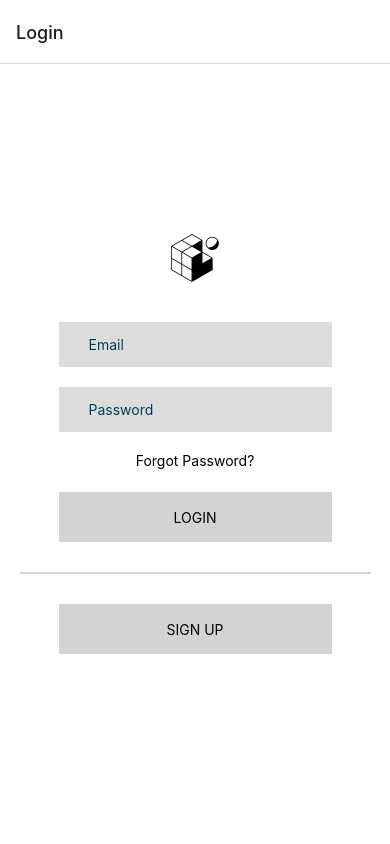
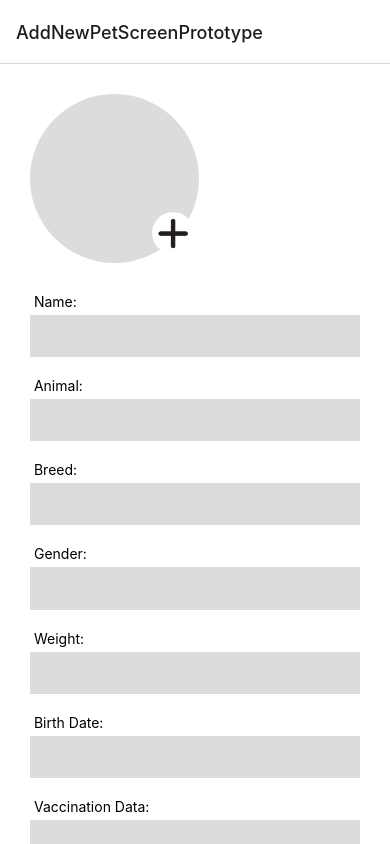
Before and after one commit to Junhyeok-Hong/ExampleReactNativeApp, a React Native app: screen /AddNewPetScreenPrototype in a window 390 px wide. Built offline with nearby package versions, Linux system fonts and the light colour scheme.

Commit message:
Starting working on the actual AddNewPetScreenPrototype

```diff
--- a/AddNewPetScreen.js
+++ b/AddNewPetScreen.js
@@ -11,7 +11,7 @@ Reference website:
 */
 
 import { StatusBar } from "expo-status-bar";
-import React, { useState } from "react";
+//import React, { useState } from "react";
 import {
   StyleSheet,
   Text,
@@ -26,8 +26,21 @@ import {
 } from "react-native";
 import { Calendar, CalendarList, Agenda } from "react-native-calendars";
 import { DataTable } from "react-native-paper";
+import * as React from "react";
+import { useState } from "react";
+import { NavigationContainer } from "@react-navigation/native";
+import { createNativeStackNavigator } from "@react-navigation/native-stack";
+import { DATA } from "./Data.js";
 
-export default function AddNewPetScreen() {
+const pet2Image = require("./assets/pug-2648774_1920.jpeg");
+const pet3Image = require("./assets/domestic-dog_thumb_4x3.webp");
+
+export default function AddNewPetScreen({ navigation }) {
+  const [name, setName] = useState("");
+  const [gender, setGender] = useState("");
+  const [weight, setWeight] = useState("");
+  const [age, setAge] = useState("");
+  const [description, setDescription] = useState("");
   return (
     <SafeAreaView style={styles.container}>
       <ScrollView style={styles.scrollView}>
@@ -45,6 +58,7 @@ export default function AddNewPetScreen() {
             placeholder="Name"
             placeholderTextColor="#003f5c"
             secureTextEntry={false}
+            onChangeText={(name) => setName(name)}
           />
         </View>
 
@@ -54,6 +68,7 @@ export default function AddNewPetScreen() {
             placeholder="Gender"
             placeholderTextColor="#003f5c"
             secureTextEntry={false}
+            onChangeText={(gender) => setGender(gender)}
           />
         </View>
 
@@ -63,6 +78,7 @@ export default function AddNewPetScreen() {
             placeholder="Birth Date"
             placeholderTextColor="#003f5c"
             secureTextEntry={false}
+            onChangeText={(age) => setAge(age)}
           />
         </View>
 
@@ -83,6 +99,7 @@ export default function AddNewPetScreen() {
             placeholder="Weight"
             placeholderTextColor="#003f5c"
             secureTextEntry={false}
+            onChangeText={(weight) => setWeight(weight)}
           />
         </View>
 
@@ -127,13 +144,34 @@ export default function AddNewPetScreen() {
             placeholder="Notes"
             placeholderTextColor="#003f5c"
             secureTextEntry={false}
+            onChangeText={(description) => setDescription(description)}
           />
         </View>
 
         <View style={styles.lineStyle} />
 
         <TouchableOpacity style={styles.doneBtn}>
-          <Text style={styles.loginText}>DONE</Text>
+          <Text
+            style={styles.loginText}
+            onPress={() => {
+              {
+                DATA.push({
+                  key: "key2",
+                  image: pet2Image,
+                  name: name,
+                  gender: gender,
+                  weight: weight,
+                  age: age,
+                  description: description,
+                });
+              }
+              {
+                navigation.navigate("List");
+              }
+            }}
+          >
+            DONE
+          </Text>
         </TouchableOpacity>
       </ScrollView>
     </SafeAreaView>
--- /dev/null
+++ b/AddNewPetScreenPrototype.js
@@ -0,0 +1,242 @@
+/*
+The basic ideas are taken from the AddNewPetScreen.js file
+*/
+
+import { StatusBar } from "expo-status-bar";
+import {
+  StyleSheet,
+  Text,
+  View,
+  Image,
+  TextInput,
+  Button,
+  TouchableOpacity,
+  SafeAreaView,
+  ScrollView,
+  Dimensions,
+} from "react-native";
+import { Calendar, CalendarList, Agenda } from "react-native-calendars";
+import { DataTable } from "react-native-paper";
+import * as React from "react";
+import { useState } from "react";
+import { NavigationContainer } from "@react-navigation/native";
+import { createNativeStackNavigator } from "@react-navigation/native-stack";
+import { DATA } from "./Data.js";
+
+/* DATA SYNTAX:
+ * key: <???>,
+ * image: <Text>,                         ### Image URL? => How does this work with accessing phone images?
+ * name: <Text>,                          ### Limit the number of characters?
+ * animal: <Text>,                        ### Drop down selection (dog & cat for now)
+ * breed: <Text>,                         ### Limit the number of characters?
+ * gender: <Text>,                        ### Drop down selection
+ * weight: <Number>,                      ### In pounds or kg
+ * birth_date: <Date>,                    ### Drop down Calendar Selection
+ * age: <Number>,                         ### Auto calculated from birth_date
+ * vaccination_data: {<Text, Date, Text>} ### List of vacc name, date & location
+ * notes: <Text>,                         ### Limit the number of characters?
+ */
+
+export default function AddNewPetScreenPrototype({ navigation }) {
+  // The variables to be stored as an object in the database
+  const [key, setKey] = useState("");
+  const [image, setImage] = useState("");
+  const [name, setName] = useState("");
+  const [animal, setAnimal] = useState("");
+  const [breed, setBreed] = useState("");
+  const [gender, setGender] = useState("");
+  const [weight, setWeight] = useState("");
+  const [birth_date, setBirthDate] = useState("");
+  const [age, setAge] = useState("");
+  const [vaccination_data, setVaccinationData] = useState("");
+  const [notes, setNotes] = useState("");
+
+  return (
+    <SafeAreaView style={styles.container}>
+      <ScrollView style={styles.scrollView}>
+        <View style={styles.imageView}>
+          <Image style={styles.image} />
+          <TouchableOpacity style={styles.addBtn}>
+            <Image
+              style={styles.plusImage}
+              source={require("./assets/plus.jpg")}
+            />
+          </TouchableOpacity>
+        </View>
+
+        <Text style={styles.textStyle}> Name: </Text>
+
+        <View style={styles.inputView}>
+          <TextInput
+            style={styles.TextInput}
+            secureTextEntry={false}
+            onChangeText={(name) => setName(name)}
+          />
+        </View>
+
+        <Text style={styles.textStyle}> Animal: </Text>
+
+        <View style={styles.inputView}>
+          <TextInput
+            style={styles.TextInput}
+            secureTextEntry={false}
+            onChangeText={(animal) => setAnimal(animal)}
+          />
+        </View>
+
+        <Text style={styles.textStyle}> Breed: </Text>
+
+        <View style={styles.inputView}>
+          <TextInput
+            style={styles.TextInput}
+            secureTextEntry={false}
+            onChangeText={(breed) => setBreed(breed)}
+          />
+        </View>
+
+        <Text style={styles.textStyle}> Gender: </Text>
+
+        <View style={styles.inputView}>
+          <TextInput
+            style={styles.TextInput}
+            secureTextEntry={false}
+            onChangeText={(gender) => setGender(gender)}
+          />
+        </View>
+
+        <Text style={styles.textStyle}> Weight: </Text>
+
+        <View style={styles.inputView}>
+          <TextInput
+            style={styles.TextInput}
+            secureTextEntry={false}
+            onChangeText={(weight) => setWeight(weight)}
+          />
+        </View>
+
+        <Text style={styles.textStyle}> Birth Date: </Text>
+
+        <View style={styles.inputView}>
+          <TextInput
+            style={styles.TextInput}
+            secureTextEntry={false}
+            onChangeText={(birth_date) => setBirthDate(birth_date)}
+          />
+        </View>
+
+        <Text style={styles.textStyle}> Vaccination Data: </Text>
+
+        <View style={styles.inputView}>
+          <TextInput
+            style={styles.TextInput}
+            secureTextEntry={false}
+            onChangeText={(vaccination_data) =>
+              setVaccinationData(vaccination_data)
+            }
+          />
+        </View>
+
+        <Text style={styles.textStyle}> Notes: </Text>
+
+        <View style={styles.inputView}>
+          <TextInput
+            style={styles.TextInput}
+            secureTextEntry={false}
+            onChangeText={(notes) => setNotes(notes)}
+          />
+        </View>
+
+        <TouchableOpacity style={styles.addPetBtn}>
+          <Text>Add Pet</Text>
+        </TouchableOpacity>
+      </ScrollView>
+    </SafeAreaView>
+  );
+}
+
+const styles = StyleSheet.create({
+  container: {
+    flex: 1,
+    backgroundColor: "#fff",
+    paddingTop: StatusBar.currentHeight,
+  },
+
+  scrollView: {
+    backgroundColor: "white",
+  },
+
+  imageView: {
+    marginTop: 30,
+    marginBottom: 30,
+    marginLeft: 30,
+    alignSelf: "flex-start",
+    backgroundColor: "#DCDCDC",
+    height: Dimensions.get("window").height * 0.2,
+    width: Dimensions.get("window").height * 0.2,
+    borderRadius: Math.round(
+      (Dimensions.get("window").height + Dimensions.get("window").width) / 2
+    ),
+  },
+
+  petImage: {
+    height: "100%",
+    width: "100%",
+    position: "absolute",
+  },
+
+  addBtn: {
+    marginRight: 5,
+    marginTop: Dimensions.get("window").height * 0.14,
+    alignSelf: "flex-end",
+    height: Dimensions.get("window").height * 0.05,
+    width: Dimensions.get("window").height * 0.05,
+    borderRadius: Math.round(
+      (Dimensions.get("window").height + Dimensions.get("window").width) / 2
+    ),
+  },
+
+  plusImage: {
+    height: "100%",
+    width: "100%",
+    position: "absolute",
+    borderRadius: Math.round(
+      (Dimensions.get("window").height + Dimensions.get("window").width) / 2
+    ),
+  },
+
+  textStyle: {
+    marginLeft: 30,
+    marginRight: 30,
+    marginBottom: 5,
+  },
+
+  inputView: {
+    backgroundColor: "#DCDCDC",
+    height: Dimensions.get("window").height * 0.05,
+    marginLeft: 30,
+    marginRight: 30,
+    marginBottom: 20,
+    alignItems: "flex-start",
+  },
+
+  TextInput: {
+    height: Dimensions.get("window").height * 0.05,
+    width: "100%",
+    flex: 1,
+    padding: 10,
+  },
+
+  addPetBtn: {
+    alignItems: "center",
+    alignSelf: "center",
+    justifyContent: "center",
+    marginTop: 20,
+    marginBottom: 30,
+    backgroundColor: "#DCDCDC",
+    height: Dimensions.get("window").height * 0.05,
+    width: "50%",
+    borderRadius: Math.round(
+      (Dimensions.get("window").height + Dimensions.get("window").width) / 2
+    ),
+  },
+});
--- a/App.js
+++ b/App.js
@@ -1,16 +1,3 @@
-/*import LoginScreen from "./LoginScreen.js";
-import ListScreen from "./ListScreen.js";
-import AddNewPetScreen from "./AddNewPetScreen.js";
-import ExamplePetProfileScreen from "./ExamplePetProfileScreen.js";
-
-export default function App() {
-  //return examplePetProfileScreen();
-  //return AddNewPetScreen();
-  //return LoginScreen();
-  return ListScreen();
-}
-*/
-
 import * as React from "react";
 import { NavigationContainer } from "@react-navigation/native";
 import { createNativeStackNavigator } from "@react-navigation/native-stack";
@@ -18,19 +5,24 @@ import LoginScreen from "./LoginScreen.js";
 import ListScreen from "./ListScreen.js";
 import AddNewPetScreen from "./AddNewPetScreen.js";
 import ExamplePetProfileScreen from "./ExamplePetProfileScreen.js";
+import AddNewPetScreenPrototype from "./AddNewPetScreenPrototype.js";
 
 const Stack = createNativeStackNavigator();
 
 export default function App() {
   return (
     <NavigationContainer>
-      <Stack.Navigator initialRouteName="Login">
+      <Stack.Navigator initialRouteName="AddNewPetScreenPrototype">
         <Stack.Screen name="Login" component={LoginScreen} />
         <Stack.Screen name="List" component={ListScreen} />
         <Stack.Screen name="AddNewPet" component={AddNewPetScreen} />
         <Stack.Screen
           name="ExamplePetProfile"
           component={ExamplePetProfileScreen}
+        />
+        <Stack.Screen
+          name="AddNewPetScreenPrototype"
+          component={AddNewPetScreenPrototype}
         />
       </Stack.Navigator>
     </NavigationContainer>
--- /dev/null
+++ b/Data.js
@@ -0,0 +1,15 @@
+export const DATA = [];
+
+/* DATA SYNTAX:
+ * key: <???>,
+ * image: <Text>,                         ### Image URL? => How does this work with accessing phone images?
+ * name: <Text>,                          ### Limit the number of characters?
+ * animal: <Text>,                        ### Drop down selection (dog & cat for now)
+ * breed: <Text>,                         ### Limit the number of characters?
+ * gender: <Text>,                        ### Drop down selection
+ * weight: <Number>,                      ### In pounds or kg
+ * birth_date: <Date>,                    ### Drop down Calendar Selection
+ * age: <Number>,                         ### Auto calculated from birth_date
+ * vaccination_data: {<Text, Date, Text>} ### List of vacc name, date & location
+ * notes: <Text>,                         ### Limit the number of characters?
+ */
--- a/LoginScreen.js
+++ b/LoginScreen.js
@@ -50,25 +50,27 @@ export default function LoginScreen({ navigation }) {
       </TouchableOpacity>
 
       <TouchableOpacity style={styles.loginBtn}>
-        <Text
-          style={styles.loginText}
-          onPress={() => navigation.navigate("List")}
-        >
-          LOGIN
-        </Text>
+        <Text style={styles.loginText}>LOGIN</Text>
       </TouchableOpacity>
 
       <View style={styles.lineStyle} />
 
       <TouchableOpacity style={styles.loginBtn}>
+        <Text style={styles.loginText}>SIGN UP</Text>
+      </TouchableOpacity>
+
+      <TouchableOpacity>
         <Text
-          style={styles.loginText}
+          style={styles.forgot_button}
           onPress={() => {
+            {
+              navigation.navigate("List");
+            }
             Alert.alert(email);
             Alert.alert(password);
           }}
         >
-          SIGN UP
+          Continue as Guest
         </Text>
       </TouchableOpacity>
     </View>
```
Also changed, not shown: ListScreen.js (+21 -26 lines).
